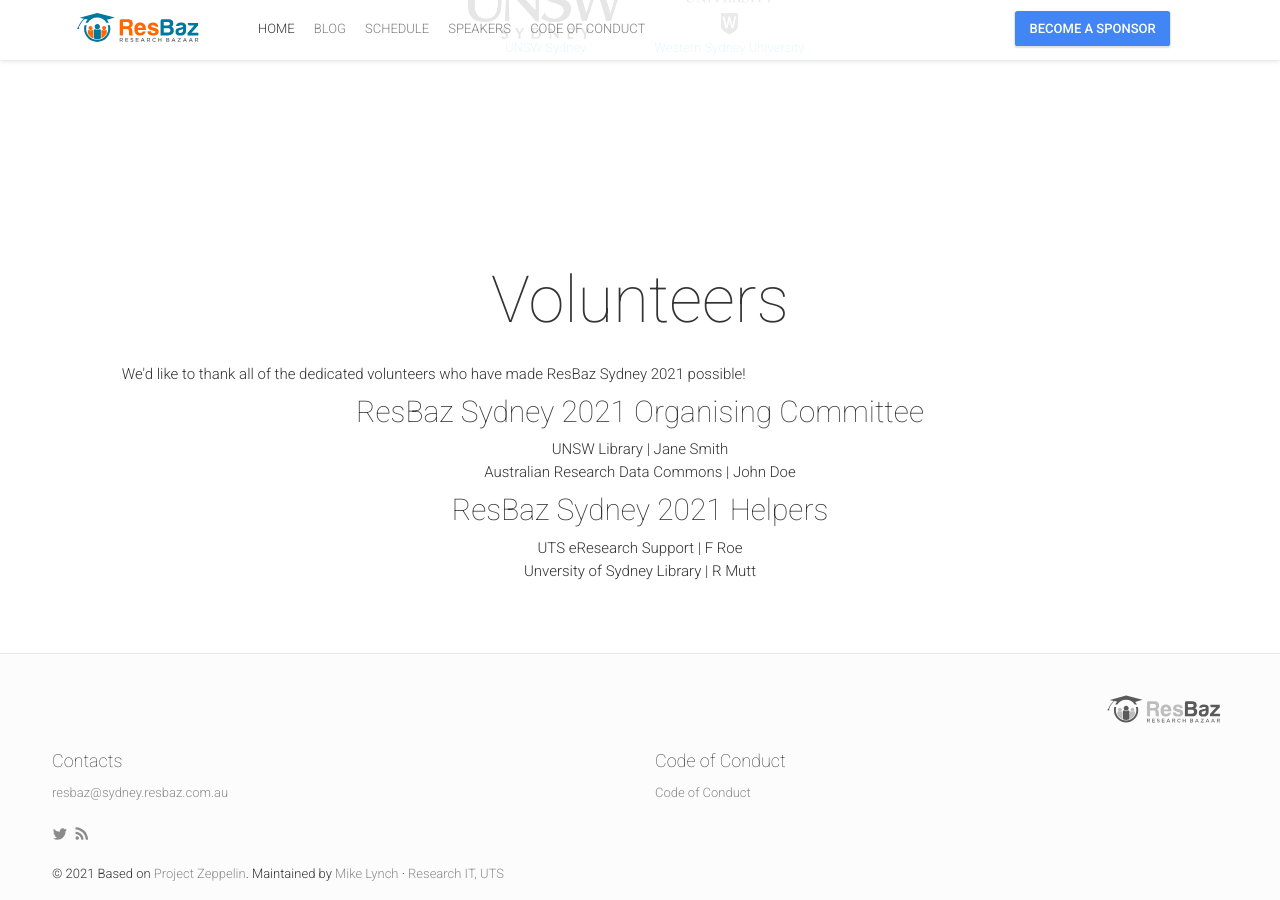
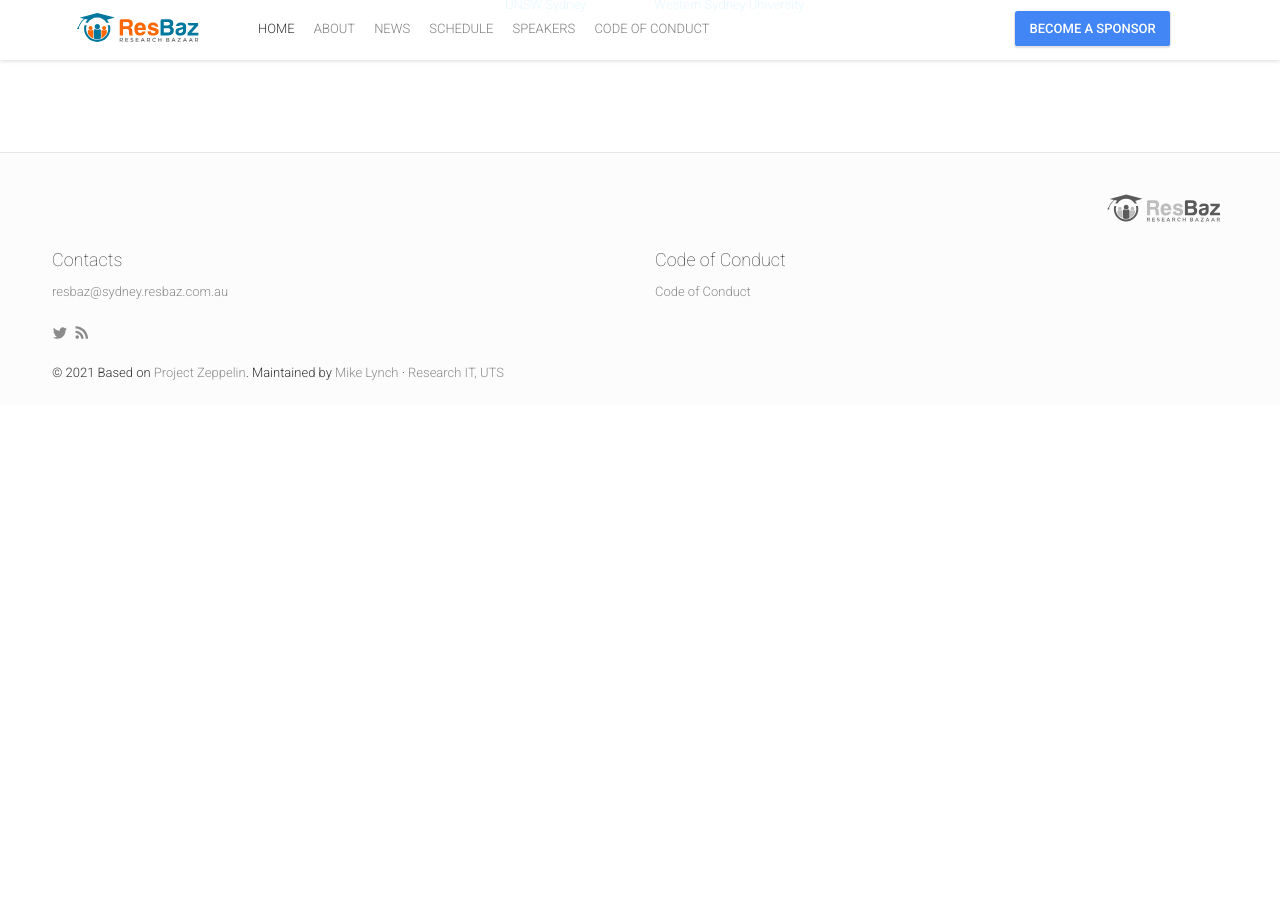
Before and after one commit to spikelynch/spikelynch.github.io, a Jekyll site: the page built from index.html, in a window 1280 px wide and 900 px high, scrolled down 3154 px. Built offline with Jekyll 4.4.1, drawn with Linux system fonts in a browser that asks for light colours; nearby versions of some CDN libraries; comment, search, counter and statistics services are not loaded; after the commit the page ends 3559 px from its top, so only the background shows below that; some of the changed text lies outside the part shown.

Commit message:
Added about.html page, renamed blog.html to news.html

```diff
--- a/_config.yml
+++ b/_config.yml
@@ -15,7 +15,7 @@
 description: "A conference promoting digital literacy and skill-sharing for researchers"
 baseurl: ""
 url: "https://sydney.resbaz.com.au"
-permalink: "/blog/:title"
+permalink: "/news/:title"
 googleAnalyticsTrackingId: "xxxxxxxx"
 googleAnalyticsSiteUrl: "sydney.resbaz.com.au"
 siteVerification: "xxxxxxx"
@@ -43,7 +43,8 @@
 # Navigation
 navigationLinks:
  - {permalink: "/", text: "Home"}
- - {permalink: "/blog/", text: "Blog"}
+ - {permalink: "/about/", text: "About"}
+ - {permalink: "/news/", text: "News"}
  - {permalink: "/schedule/", text: "Schedule"}
  - {permalink: "/speakers/", text: "Speakers"}
  - {permalink: "/code/", text: "Code of Conduct"}
@@ -67,10 +68,8 @@
 # Statistic Block
 statisticBlockImage: "statistic.jpg"
 statisticBlock:
- - {count: "350", specialCharacter: "+", info: "attendees", detail: "from everywhere"}
- - {count: "48", specialCharacter: "+", info: "hours", detail: "of researcher trailing"}
- - {count: "20", specialCharacter: "+", info: "speakers", detail: "from country and beyond"}
- - {count: "3", specialCharacter: "", info: "parallel tracks", detail: "plus HPC day"}
+ - {count: "50", specialCharacter: "+", info: "hours", detail: "of researcher training"}
+ - {count: "5", specialCharacter: "", info: "parallel tracks"}
 
 # Latest News Block
 latestNewsTitle: "Latest news"
@@ -108,7 +107,7 @@
 # twitterFeed: "http://lviv.gdg.org.ua/tweetledee/favoritesjson.php?c=10&cache_interval=8000"
 
 # Partners Block
-organisersTitle: "Organizers"
+organisersTitle: "Organisers"
 
 # Subscribe Block
 # subscribeImage: "subscribe.jpg"
@@ -177,7 +176,7 @@
 blogCommentsEnabled: false
 
 # Speakers List Block
-showSessions: true
+showSessions: false
 
 # Team Block
 teamBlockTitle: "Volunteers"
--- a/_data/team.yml
+++ b/_data/team.yml
@@ -1,10 +1,56 @@
 -
-  group: "ResBaz Sydney 2021 Organising Committee"
-  elements:
-    - {affiliation: "UNSW Library", name: "Jane Smith"}
-    - {affiliation: "Australian Research Data Commons", name: "John Doe"}
+  id: 0
+  name: "Phillippa"
+  surname: "Bourke"
+  title: "University of Sydney"
+  thumbnailUrl: AvatarPlaceholder.png
+  team: true
 -
-  group: "ResBaz Sydney 2021 Helpers"
-  elements:
-    - {affiliation: "UTS eResearch Support", name: "F Roe"}
-    - {affiliation: "Unversity of Sydney Library", name: "R Mutt"}
+  id: 1
+  name: "Jacky"
+  surname: "Cho"
+  title: "UNSW Sydney"
+  thumbnailUrl: JackyCho.jpg
+  team: true
+-
+  id: 2
+  name: "Avril"
+  surname: "Clarkson"
+  title: "UNSW Sydney"
+  thumbnailUrl: AvrilClarkson.jpg
+  team: true
+-
+  id: 3
+  name: "Doris"
+  surname: "Harrison"
+  title: "UNSW Sydney"
+  thumbnailUrl: DorisHarrison.jpg
+  team: true
+-
+  id: 4
+  name: "Andreas"
+  surname: "Mertin"
+  title: "University of Technology Sydney"
+  thumbnailUrl: AvatarPlaceholder.png
+  team: true
+-
+  id: 5
+  name: "Anastasios"
+  surname: "Papaioannou"
+  title: "Intersect"
+  thumbnailUrl: AvatarPlaceholder.png
+  team: true
+-
+  id: 6
+  name: "Liz"
+  surname: "Stokes"
+  title: "Australian Research Data Commons"
+  thumbnailUrl: AvatarPlaceholder.png
+  team: true
+-
+  id: 7
+  name: "Katrina"
+  surname: "Trewin"
+  title: "Western Sydney University"
+  thumbnailUrl: AvatarPlaceholder.png
+  team: true
--- a/_includes/organisers.html
+++ b/_includes/organisers.html
@@ -4,7 +4,7 @@
         <div class="col-lg-10 col-lg-offset-1">
             <h3>{{ site.organisersTitle }}</h3>
             {% for organiser in site.data.organisers %}
-            <h5>{{ organiser.group }}</h5>
+<!--        <h5>{{ organiser.group }}</h5> -->
             <ul class="list-inline">
                 {% for element in organiser.elements %}
                 <li {% if element.width != null %}style="width: {{ element.width }};"{% endif %}>
--- a/_includes/team.html
+++ b/_includes/team.html
@@ -1,10 +1,69 @@
 <!-- Begin Team List-->
 <section id="team" class="team">
     <div class="content-wrapper">
-        <div class="col-lg-10 col-lg-offset-1">
+<!--         <div class="col-lg-10 col-lg-offset-1">
             <h3>{{ site.teamBlockTitle }}</h3>
             <p class="text-left animated hiding" data-animation="fadeInUp" data-delay="0">{{ site.aboutUs }}</p>
+        </div>
+ -->        <div class="col-lg-10 col-lg-offset-1 text-center">
+            <h4 class="text-left animated hiding appear-animation-trigger" data-animation="fadeInUp" data-delay="0">Organizers</h4>
+            {% for teamMember in site.data.team %} {% if teamMember.team != null %}
+            <div class="effect-wrapper col-md-4 col-sm-6 col-xs-12 cols-centered appear-animation">
+                <div class="zoe-effect" data-toggle="modal" data-target="#speakerDetail-{{ teamMember.id }}">
+                    <figure class="waves-effect waves-block waves-light" style="background-image: url({{ site.baseurl | append: '/img/people/' | append: teamMember.thumbnailUrl }})">
+                        <div class="overlay solid-overlay"></div>
+                        <figcaption>
+                            <div class="col-md-8 col-xs-8 text-left">
+                                <h2 class="name">{{ teamMember.name }} <span>{{ teamMember.surname }}</span></h2>
+                                <div class="clearfix"></div>
+                                <span class="position">{{ teamMember.title }}</span>
+                            </div>
+                            {% for social in teamMember.social %}
+                            <a href="{{ social["link"] }}" target="_blank">
+                                <svg class="icon icon-{{ social["name"] }}" viewBox="0 0 30 32">
+                                    <use xlink:href="{{ site.baseurl }}/img/sprites/sprites.svg#icon-{{ social["name"] }}"></use>
+                                </svg>
+                            </a>
+                            {% endfor %}
+                        </figcaption>
+                    </figure>
+                </div>
+            </div>
+            {% endif %} {% endfor %}
+        </div>
+        <div class="col-lg-10 col-lg-offset-1 text-center">
+            <h4 class="text-left animated hiding appear-animation-trigger" data-animation="fadeInUp" data-delay="0">Program committee</h4>
+            {% for teamMember in site.data.team %} {% if teamMember.subTeam != null %}
+            <div class="effect-wrapper col-md-4 col-sm-6 col-xs-12 cols-centered appear-animation">
+                <div class="zoe-effect" data-toggle="modal" data-target="#speakerDetail-{{ teamMember.id }}">
+                    <figure class="waves-effect waves-block waves-light" style="background-image: url({{ site.baseurl | append: '/img/people/' | append: teamMember.thumbnailUrl }})">
+                        <div class="overlay solid-overlay"></div>
+                        <figcaption>
+                            <div class="col-md-8 col-xs-8 text-left">
+                                <h2 class="name">{{ teamMember.name }} <span>{{ teamMember.surname }}</span></h2>
+                                <div class="clearfix"></div>
+                                <span class="position">{{ teamMember.title }}</span>
+                            </div>
+                            {% for social in teamMember.social %}
+                            <a href="{{ social["link"] }}" target="_blank">
+                                <svg class="icon icon-{{ social["name"] }}" viewBox="0 0 30 32">
+                                    <use xlink:href="{{ site.baseurl }}/img/sprites/sprites.svg#icon-{{ social["name"] }}"></use>
+                                </svg>
+                            </a>
+                            {% endfor %}
+                        </figcaption>
+                    </figure>
+                </div>
+            </div>
+            {% endif %} {% endfor %}
+        </div>
+    </div>
+</section>
+<!--
 
+<section id="team" class="team">
+    <div class="content-wrapper">
+        <div class="col-lg-10 col-lg-offset-1">
             {% for team in site.data.team %}
             <h5>{{ team.group }}</h5>
             <p>
@@ -16,4 +75,4 @@
         </div>
     </div>
 </section>
-<!-- End Team List -->
+ --><!-- End Team List -->
--- a/index.html
+++ b/index.html
@@ -14,5 +14,3 @@
  {% include twitter-feed.html %}
 
  {% include organisers.html %}
-
- {% include team.html %}
--- a/blog.html
+++ b/news.html
@@ -1,7 +1,7 @@
 ---
 layout: default
-title: Blog
-permalink: /blog/
+title: News
+permalink: /news/
 image: blog.jpg
 ---
 
```
Also changed, not shown: about.html (added, +11 -0 lines), 10 other files.
